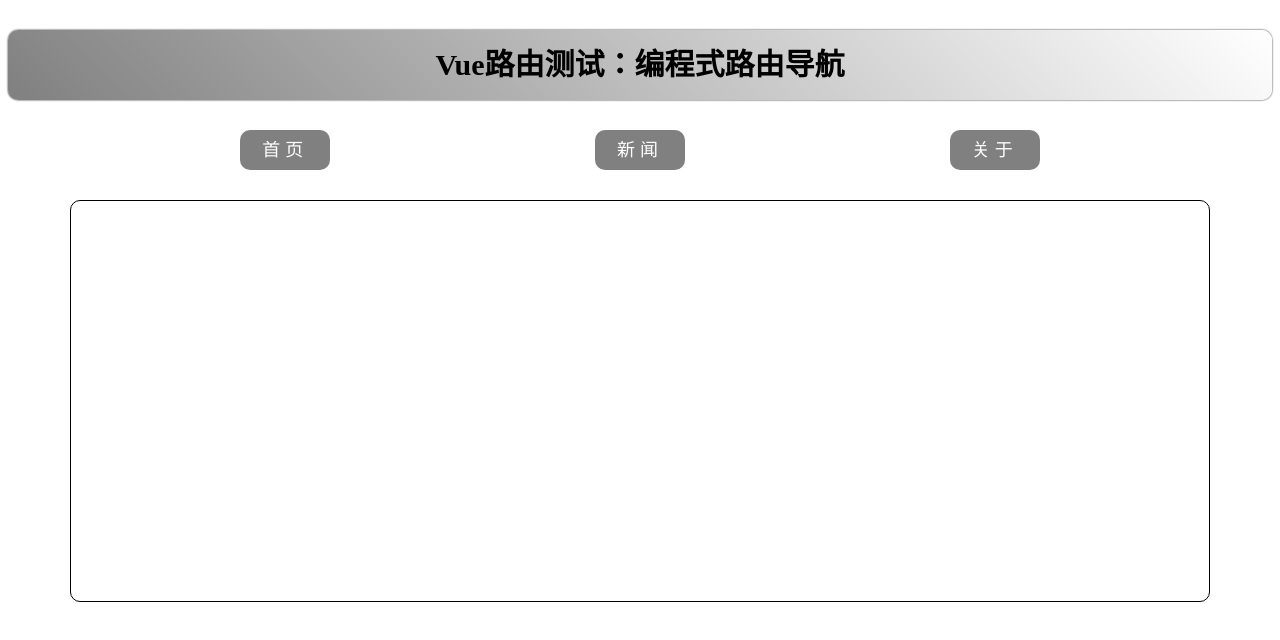
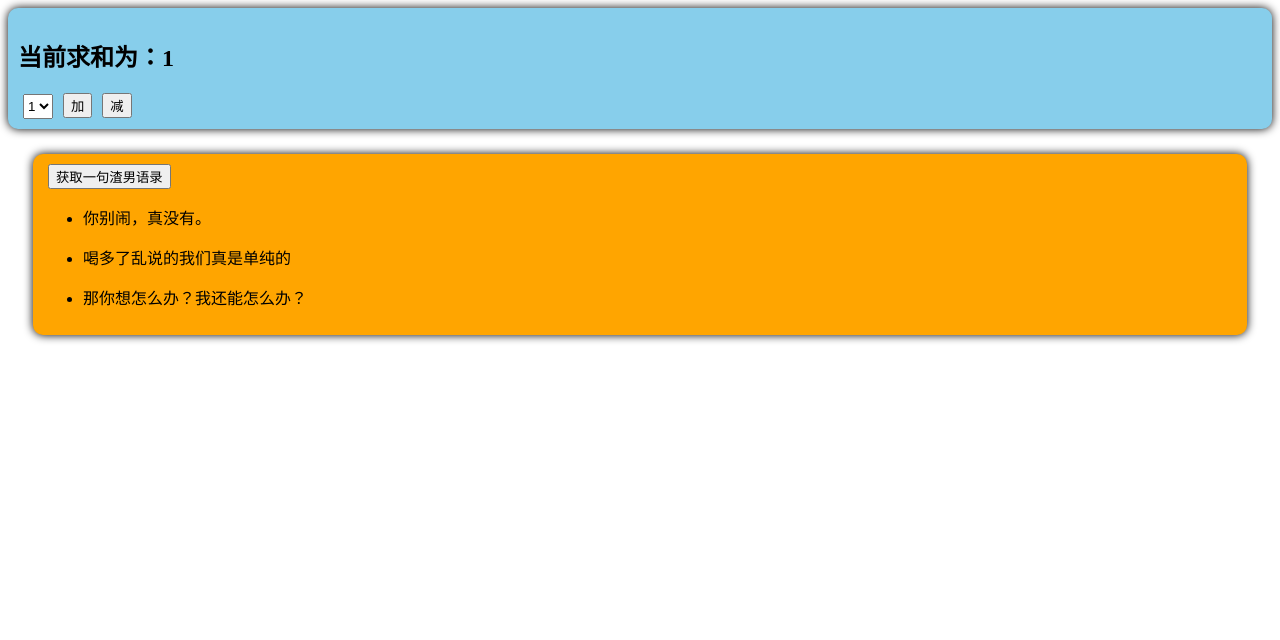
Before and after one commit to Mht-2025/Vue3-test, a Vue app: page / in a window 1280 px wide. Shown: the top 640 px of the page. Built offline with nearby package versions, Linux system fonts and the light colour scheme; the HTML template or start-up script is replaced by a standard one.

Commit message:
pinia前期效果搭建

```diff
--- a/package.json
+++ b/package.json
@@ -13,6 +13,7 @@
   },
   "dependencies": {
     "axios": "^1.8.4",
+    "nanoid": "^5.1.5",
     "vue": "^3.5.13",
     "vue-router": "^4.5.0"
   },
--- a/src/App.vue
+++ b/src/App.vue
@@ -1,76 +1,13 @@
 <template>
   <div class="app">
-    <h2 class="title">Vue路由测试：编程式路由导航</h2>
-    <!-- 导航区 -->
-    <div class="navigate">
-      <!-- RouterLink组件代替传统在a标签，
-        active-class="xiaozhupeiqi"：当路由匹配成功时，就会添加该类名
-        to：路由地址
-        第一种：to的字符串写法
-        <router-link active-class="active" to="/home">主页</router-link>
-        第二种：to的对象写法
-        <router-link active-class="active" :to="{path:'/home'}">Home</router-link>
-        <RouterLink :to="{ path: '/about' }" active-class="xiaozhupeiqi">关于</RouterLink>
-       -->
-      <RouterLink to="/home" active-class="xiaozhupeiqi">首页</RouterLink>
-      <RouterLink :to="{ name: 'xinwen' }" active-class="xiaozhupeiqi">新闻</RouterLink>
-      <RouterLink :to="{ path: '/about' }" active-class="xiaozhupeiqi">关于</RouterLink>
-    </div>
-    <!-- 展示区 -->
-    <div class="main-content">
-      <!-- //RouterView组件：路由视图组件，当路由匹配成功，就会渲染到该组件中 -->
-      <RouterView></RouterView>
-    </div>
+    <Count />
+    <loveTalk />
   </div>
 </template>
 
 <script lang="ts" setup name="App">
-import { RouterLink, RouterView } from "vue-router";
+import Count from "./components/count.vue";
+import loveTalk from "./components/loveTalk.vue";
 </script>
-<style>
-/* App */
-.title {
-  text-align: center;
-  word-spacing: 5px;
-  margin: 30px 0;
-  height: 70px;
-  line-height: 70px;
-  background-image: linear-gradient(45deg, gray, white);
-  border-radius: 10px;
-  box-shadow: 0 0 2px;
-  font-size: 30px;
-}
-.navigate {
-  display: flex;
-  justify-content: space-around;
-  margin: 0 100px;
-}
-.navigate a {
-  display: block;
-  text-align: center;
-  width: 90px;
-  height: 40px;
-  line-height: 40px;
-  border-radius: 10px;
-  background-color: gray;
-  text-decoration: none;
-  color: white;
-  font-size: 18px;
-  letter-spacing: 5px;
-}
-.navigate a.xiaozhupeiqi {
-  background-color: #64967e;
-  color: #ffc268;
-  font-weight: 900;
-  text-shadow: 0 0 1px black;
-  font-family: 微软雅黑;
-}
-.main-content {
-  margin: 0 auto;
-  margin-top: 30px;
-  border-radius: 10px;
-  width: 90%;
-  height: 400px;
-  border: 1px solid;
-}
-</style>
+
+<style></style>
--- /dev/null
+++ b/src/components/count.vue
@@ -0,0 +1,40 @@
+<template>
+  <div class="count">
+    <h2>当前求和为：{{ sum }}</h2>
+    <!-- 下拉列表 -->
+    <!-- v-model.number="n" 表示将输入的值转为数字类型 -->
+    <select v-model.number="n">
+      <option value="1">1</option>
+      <option value="2">2</option>
+      <option value="3">3</option>
+      <option value="4">4</option>
+      <option value="5">5</option>
+    </select>
+    <button @click="add">加</button>
+    <button @click="minus">减</button>
+  </div>
+</template>
+<script setup lang="ts" name="loveTalk">
+import { ref } from "vue";
+const sum = ref(1); //当前求和
+const n = ref(1); //用户当前选中的数字
+const add = () => {
+  sum.value += n.value;
+};
+const minus = () => {
+  sum.value -= n.value;
+};
+</script>
+<style scoped>
+.count {
+  background-color: skyblue;
+  padding: 10px;
+  border-radius: 10px;
+  box-shadow: 0 0 10px;
+}
+select,
+button {
+  margin: 0 5px;
+  height: 25px;
+}
+</style>
--- /dev/null
+++ b/src/components/loveTalk.vue
@@ -0,0 +1,46 @@
+<template>
+  <div class="count">
+    <button @click="getLoveTalk">获取一句渣男语录</button>
+    <ul v-for="p in talkList" :key="p.id">
+      <li>{{ p.title }}</li>
+    </ul>
+  </div>
+</template>
+<script setup lang="ts" name="loveTalk">
+import { reactive } from "vue";
+import axios from "axios";
+import { nanoid } from "nanoid";
+const talkList = reactive([
+  { id: "ftrfasdf01", title: "你别闹，真没有。" },
+  { id: "ftrfasdf02", title: "喝多了乱说的我们真是单纯的" },
+  { id: "ftrfasdf03", title: "那你想怎么办？我还能怎么办？" },
+]);
+async function getLoveTalk() {
+  // 发请求，下面这行的写法是：连续解构赋值+重命名
+  const {
+    // 从data中解构出content，并重命名为title
+    data: {
+      result: { content: title },
+    },
+  } = await axios.get("https://apis.tianapi.com/zhanan/index?key=5486ac63e383652e77e061f234be40d5");
+  console.log(title);
+  // 把请求回来的字符串，包装成一个对象
+  const obj = { id: nanoid(), title };
+  // 放到数组中
+  talkList.unshift(obj);
+}
+</script>
+<style scoped>
+.count {
+  background-color: orange;
+  padding: 10px;
+  border-radius: 10px;
+  box-shadow: 0 0 10px;
+  margin: 25px;
+}
+select,
+button {
+  margin: 0 5px;
+  height: 25px;
+}
+</style>
--- a/src/main.ts
+++ b/src/main.ts
@@ -2,11 +2,8 @@
 import {createApp} from 'vue'
 // 引入App根组件
 import App from './App.vue'
-// 引入路由器
-import router from './router'
 
 // 创建一个应用
 const app = createApp(App)
-// 使用路由器
-app.use(router)
+
 app.mount('#app')
--- a/src/pages/About.vue
+++ /dev/null
@@ -1,26 +0,0 @@
-<template>
-  <div class="about">
-    <h2>大家好，欢迎来到尚硅谷直播间</h2>
-  </div>
-</template>
-
-<script setup lang="ts" name="About">
-import { onBeforeMount, onUnmounted } from "vue";
-onBeforeMount(() => {
-  console.log("挂载了");
-});
-onUnmounted(() => {
-  console.log("卸载了");
-});
-</script>
-
-<style scoped>
-.about {
-  display: flex;
-  justify-content: center;
-  align-items: center;
-  height: 100%;
-  color: rgb(85, 84, 84);
-  font-size: 18px;
-}
-</style>
--- a/src/pages/Detail.vue
+++ /dev/null
@@ -1,23 +0,0 @@
-<template>
-  <ul class="news-list">
-    <li>编号：{{ id }}</li>
-    <li>标题：{{ title }}</li>
-    <li>内容：{{ content }}</li>
-  </ul>
-</template>
-
-<script setup lang="ts" name="About">
-defineProps(["id", "title", "content"]);
-</script>
-
-<style scoped>
-.news-list {
-  list-style: none;
-  padding-left: 20px;
-}
-
-.news-list > li {
-  color: aqua;
-  line-height: 30px;
-}
-</style>
--- a/src/pages/Home.vue
+++ /dev/null
@@ -1,16 +0,0 @@
-<template>
-  <div class="home">
-    <img src="http://www.atguigu.com/images/index_new/logo.png" alt="" />
-  </div>
-</template>
-
-<script setup lang="ts" name="Home"></script>
-
-<style scoped>
-.home {
-  display: flex;
-  justify-content: center;
-  align-items: center;
-  height: 100%;
-}
-</style>
--- a/src/pages/News.vue
+++ /dev/null
@@ -1,90 +0,0 @@
-<template>
-  <div class="news">
-    <ul>
-      <li v-for="news in newsList" :key="news.id" @click="showNews(news)">
-        <!-- <button @click="showNews(news)">查看新闻</button> -->
-        {{ news.title }}
-        <!-- <router-link
-          :to="{
-            name: 'xinwenxiangqing',
-            query: {
-              id: news.id,
-              title: news.title,
-              content: news.content,
-            },
-          }"
-        >
-          {{ news.title }}
-        </router-link> -->
-      </li>
-    </ul>
-    <div class="news-content">
-      <router-view></router-view>
-    </div>
-  </div>
-</template>
-
-<script setup lang="ts" name="News">
-import { useRouter } from "vue-router";
-import { reactive } from "vue";
-
-const newsList = reactive([
-  { id: "jhehofkg01", title: "好消息！好消息！", content: "梅海婷要暴富啦！" },
-  { id: "jhehofkg02", title: "找工作?", content: "梅海婷竟然一周收到三个offer" },
-  { id: "jhehofkg03", title: "新闻003", content: "新闻内容003" },
-  { id: "jhehofkg04", title: "新闻004", content: "新闻内容004" },
-]);
-// 新闻类型 interface 解释 https://www.typescriptlang.org/docs/handbook/2/objects.html
-interface News {
-  id: string;
-  title: string;
-  content: string;
-}
-const router = useRouter();
-function showNews(news: News) {
-  router.push({
-    name: "xinwenxiangqing",
-    query: {
-      id: news.id,
-      title: news.title,
-      content: news.content,
-    },
-  });
-}
-</script>
-
-<style scoped>
-/* 新闻 */
-.news {
-  padding: 0 20px;
-  display: flex;
-  justify-content: space-between;
-  height: 100%;
-}
-.news ul {
-  margin-top: 30px;
-  /* list-style: none; */
-  padding-left: 10px;
-}
-.news li {
-  cursor: pointer;
-}
-/* 列表项前缀 */
-.news li::marker {
-  color: pink;
-}
-.news li > a {
-  font-size: 18px;
-  line-height: 40px;
-  text-decoration: none;
-  color: #64967e;
-  text-shadow: 0 0 1px rgb(0, 84, 0);
-}
-.news-content {
-  width: 70%;
-  height: 90%;
-  border: 1px solid;
-  margin-top: 20px;
-  border-radius: 10px;
-}
-</style>
--- a/src/router/index.ts
+++ /dev/null
@@ -1,60 +0,0 @@
-// 创建一个路由器，并暴露出去
-
-// 第一步：引入createRouter
-import { createRouter ,createWebHistory} from "vue-router";
-// 引入一个一个可能要呈现的组件
-import Home from "@/pages/Home.vue";
-import About from "@/pages/About.vue";
-import News from "@/pages/News.vue";
-import Detail from "@/pages/Detail.vue";
-
-// 第二部 ：创建路由器
-const router = createRouter({
-  history:createWebHistory(),//路由器的工作模式
-  // 管理的路由
-  routes:[//一个一个的路由规则
-        //  {
-        //   path:'/',
-        //   name:'Home',
-        //   component:Home
-        // },
-    {
-      // 路由名称
-      // path:'路径',
-      // component: 对应的具体组件
-      name:'zhuye',
-      path:'/home',
-      component:Home
-    },
-    {
-      name:'xinwen',
-      path:'/news',
-      component:News,
-      children:[
-
-        {
-          name:'xinwenxiangqing',
-          // 子集路由路径不用带/
-          path:'detail',
-          component:Detail,
-
-          // 第一种写法：将路由收到的所有params参数作为props传给路由组件
-          // props:true
-
-          // 第二种写法：函数写法，可以自己决定将什么作为props传给路由组件
-          props(route){
-            return route.query
-          }
-        }
-      ]
-    },
-
-    {
-      name:'guanyu',
-      path:'/about',
-      component:About
-    }
-  ]
-})
-// 暴露出去
-export default router;
```
Also changed, not shown: 1 other file (tests, documents, lock files or other folders).
